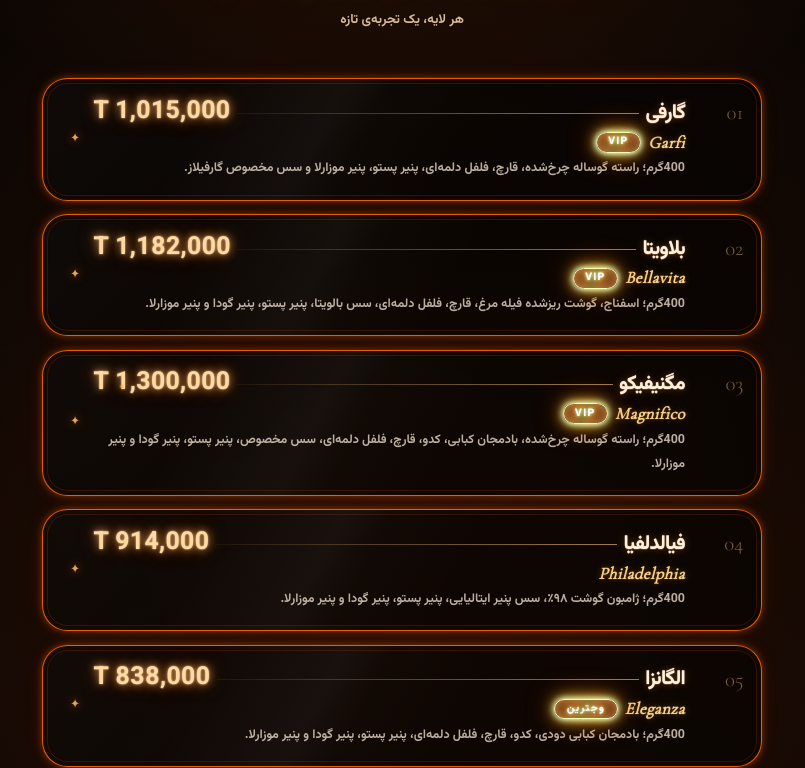
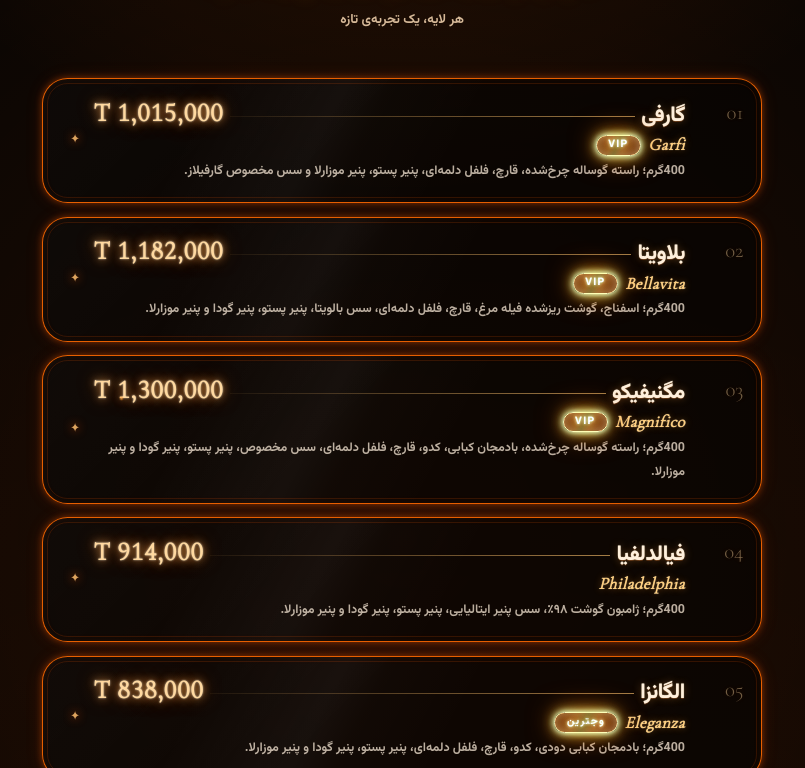
Before and after one commit to mahmoodknds/Garfilas, a Next.js app: page / in a window 1280 px wide. Shown: the part 1132-1900 px from the top of the page, without its empty margins (238-1043 px from the left). Built offline with nearby package versions, Linux system fonts and the light colour scheme.

Commit message:
style(menu): upgrade luxury menu typography and brand promise

```diff
--- a/components/sections/Menu/MenuSection.module.css
+++ b/components/sections/Menu/MenuSection.module.css
@@ -58,9 +58,9 @@
 .number { align-self: start; padding-top: .2rem; color: rgba(255,217,160,.42); font: 400 1.15rem/1.2 "Cormorant Garamond", Georgia, serif; direction: ltr; text-shadow: 0 0 5px rgba(255,106,0,.12); }
 .details { min-width: 0; position: relative; }
 .nameLine { display: flex; align-items: baseline; gap: .4rem; min-width: 0; }
-.nameLine h3 { margin: 0; color: #fff0dc; font: 900 1.12rem/1.55 var(--font-vazirmatn), Tahoma, sans-serif; letter-spacing: -.035em; white-space: normal; text-shadow: 0 0 1px rgba(255,248,223,.7), 0 0 8px rgba(255,169,74,.34), 0 1px 0 rgba(70,28,0,.9); }
+.nameLine h3 { margin: 0; color: #fff0dc; font: 700 1.18rem/1.65 var(--font-noto-naskh), "Noto Naskh Arabic", serif; letter-spacing: -.015em; white-space: normal; -webkit-text-stroke: .12px rgba(255,240,220,.28); text-shadow: 0 0 1px rgba(255,248,223,.78), 0 0 8px rgba(255,169,74,.38), 0 1px 0 rgba(70,28,0,.9); }
 .leader { flex: 1 1 auto; min-width: .25rem; height: 1px; transform: translateY(-.25rem); background: linear-gradient(to left, rgba(246,189,106,.65), rgba(246,189,106,.06)); }
-.price { flex: 0 0 auto; color: #ffd9a0; font: 800 1.42rem/1.15 var(--font-vazirmatn), "Segoe UI", sans-serif; font-variant-numeric: tabular-nums lining-nums; letter-spacing: .015em; white-space: nowrap; text-shadow: 0 0 2px rgba(255,248,223,.8), 0 0 8px rgba(255,179,92,.9), 0 0 18px rgba(255,106,0,.52); }
+.price { flex: 0 0 auto; color: #ffd9a0; font: 700 1.48rem/1.15 var(--font-cormorant-garamond), Georgia, serif; font-variant-numeric: lining-nums tabular-nums; letter-spacing: .025em; white-space: nowrap; -webkit-text-stroke: .15px rgba(255,217,160,.32); text-shadow: 0 0 2px rgba(255,248,223,.8), 0 0 8px rgba(255,179,92,.9), 0 0 18px rgba(255,106,0,.52); }
 .meta { display: flex; flex-wrap: wrap; align-items: center; gap: .45rem; margin: .12rem 0 .2rem; }
 .italian { color: #ffd080; font: italic 700 .98rem/1.4 "Cormorant Garamond", Georgia, serif; letter-spacing: .025em; text-shadow: 0 0 1px rgba(255,248,223,.55), 0 0 7px rgba(255,164,55,.42); }
  .tag { display:inline-flex;align-items:center;justify-content:center;padding:.03rem .5rem;border:1px solid rgba(255,106,0,.56);border-radius:999px;color:#ffb04a;background:rgba(7,5,4,.55);font:500 .61rem/1.7 var(--font-vazirmatn),sans-serif;box-shadow:0 0 5px rgba(255,91,0,.22),inset 0 0 6px rgba(255,91,0,.06); }
@@ -77,8 +77,8 @@
   .header { padding-bottom: 1.4rem; }
   .item { padding: 1.15rem 1.1rem; grid-template-columns: 2.8rem minmax(0,1fr) 1.2rem; gap: .85rem; border-radius: 1.6rem; }
   .number { font-size: 1.3rem; }
-  .price { font-size: 1.55rem; }
-  .nameLine h3 { font-size: 1.25rem; }
+  .price { font-size: 1.62rem; }
+  .nameLine h3 { font-size: 1.32rem; }
   .italian { font-size: 1.05rem; }
   .description { font-size: .78rem; }
 }
@@ -86,9 +86,9 @@
   .content { padding-inline: .7rem; }
   .item { grid-template-columns: 1.8rem minmax(0,1fr) .65rem; gap: .45rem; padding: .85rem .6rem; }
   .number { font-size: 1rem; }
-  .price { font-size: 1.02rem; letter-spacing: 0; }
+  .price { font-size: 1.04rem; letter-spacing: 0; }
   .nameLine { flex-wrap: nowrap; gap: .3rem; }
-  .nameLine h3 { flex: 0 1 auto; font-size: .92rem; white-space: nowrap; letter-spacing: -.045em; }
+  .nameLine h3 { flex: 0 1 auto; font-size: .96rem; white-space: nowrap; letter-spacing: -.025em; }
   .leader { display: block; flex: 1 1 auto; min-width: .3rem; }
   .price { margin-inline-start: 0; }
   .description { font-size: .68rem; }
```
